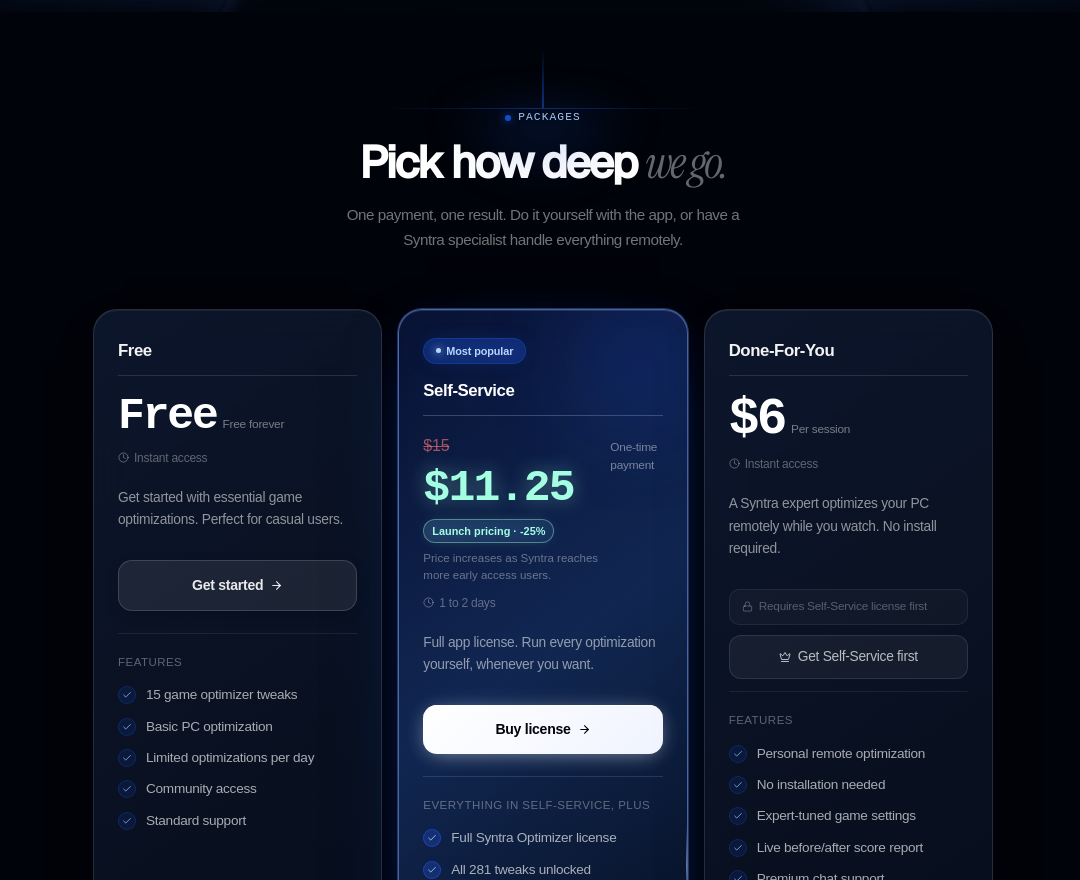
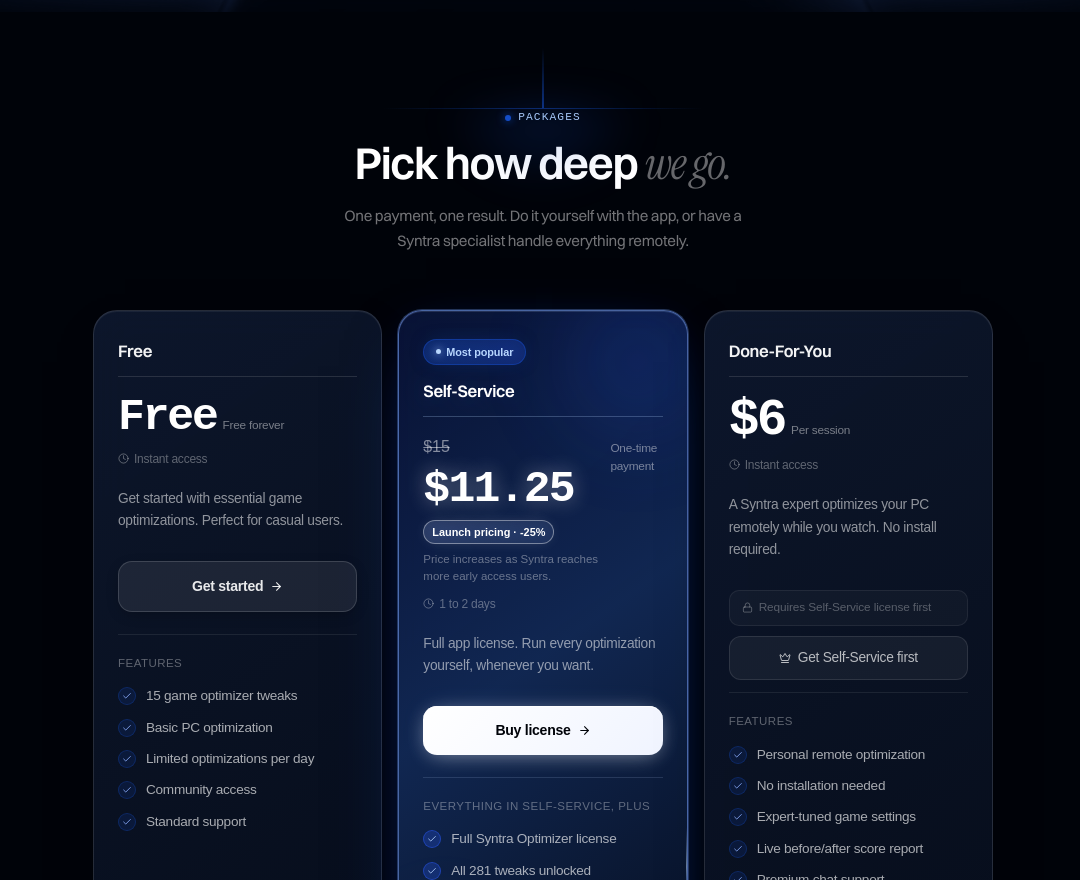
Before and after one commit to syntraoptimizer-coder/Syntra-Optimizer-Website-Official, a Next.js app: page / in a window 1280 px wide. Shown: the part 11120-12000 px from the top of the page, without its empty margins (97-1177 px from the left). Built offline with nearby package versions, Linux system fonts and the light colour scheme; no server answers; the database is empty.

Commit message:
Polish pricing and checkout typography

```diff
--- a/app/globals.css
+++ b/app/globals.css
@@ -111,7 +111,7 @@
     -webkit-font-smoothing: antialiased;
     -moz-osx-font-smoothing: grayscale;
     overflow-x: hidden;
-    letter-spacing: -0.02em;
+    letter-spacing: -0.01em;
     background-color: var(--bg-page);
     user-select: none;
     -webkit-user-select: none;
--- a/components/checkout/checkout.css
+++ b/components/checkout/checkout.css
@@ -52,10 +52,10 @@
 
 .checkout-heading h1 {
   margin: 0;
-  font-family: 'Geist', 'Switzer', sans-serif;
+  font-family: 'Switzer', var(--font-inter), ui-sans-serif, system-ui, sans-serif;
   font-size: clamp(2rem, 5vw, 2.8rem);
   font-weight: 600;
-  letter-spacing: -0.05em;
+  letter-spacing: -0.03em;
   color: #fff;
   text-shadow: 0 0 40px rgba(184,215,255,0.15);
 }
@@ -111,7 +111,7 @@
 .checkout-card__content { position: relative; z-index: 2; padding: 32px; }
 
 .checkout-card__summary { display: flex; align-items: center; justify-content: space-between; gap: 12px; padding-bottom: 20px; border-bottom: 1px solid rgba(255,255,255,0.1); }
-.checkout-card__summary-label { color: rgba(255,255,255,0.92); font: 600 0.88rem/1 'Geist', 'Switzer', sans-serif; letter-spacing: -0.03em; }
+.checkout-card__summary-label { color: rgba(255,255,255,0.92); font: 600 0.88rem/1 'Switzer', var(--font-inter), ui-sans-serif, system-ui, sans-serif; letter-spacing: -0.03em; }
 .checkout-card__summary-value { color: rgba(255,255,255,0.4); font-size: 0.7rem; text-align: right; }
 
 .checkout-card__topline,
@@ -143,7 +143,7 @@
   display: flex;
   align-items: center;
   justify-content: space-between;
-  gap: 20px;
+  gap: 16px;
   margin-top: 24px;
   padding: 22px;
   border: 1px solid rgba(255,255,255,0.12);
@@ -158,7 +158,7 @@
   transform: translateY(-2px);
 }
 
-.checkout-plan__identity > div:last-child { min-width: 0; }
+.checkout-plan__identity { display: flex; flex: 1; min-width: 0; align-items: center; gap: 14px; }
 
 .checkout-plan__icon {
   display: grid;
@@ -176,16 +176,16 @@
 
 .checkout-plan__kicker { display: block; margin-bottom: 5px; color: rgba(184,215,255,0.6); font: 500 0.62rem/1 ui-monospace, monospace; letter-spacing: 0.09em; text-transform: uppercase; }
 
-.checkout-plan h2 { overflow: hidden; margin: 0; color: rgba(255,255,255,0.92); font-family: 'Geist', 'Switzer', sans-serif; font-size: 1.05rem; font-weight: 600; letter-spacing: -0.04em; text-overflow: ellipsis; white-space: nowrap; }
-.checkout-plan p { margin: 5px 0 0; color: rgba(255,255,255,0.35); font-size: 0.72rem; letter-spacing: -0.02em; }
+.checkout-plan h2 { overflow: hidden; margin: 0; color: rgba(255,255,255,0.92); font-family: 'Switzer', var(--font-inter), ui-sans-serif, system-ui, sans-serif; font-size: 1.05rem; font-weight: 600; letter-spacing: -0.03em; text-overflow: ellipsis; white-space: nowrap; }
+.checkout-plan p { margin: 5px 0 0; color: rgba(255,255,255,0.35); font-size: 0.72rem; letter-spacing: -0.01em; }
 
-.checkout-plan__price { flex: 0 0 auto; min-width: 0; text-align: right; }
+.checkout-plan__price { flex: none; text-align: right; }
+.checkout-plan__price { flex: none; text-align: right; }
 .checkout-plan__price > span { color: #fff; font: 700 2.4rem/1 ui-monospace, monospace; letter-spacing: -0.06em; text-shadow: 0 0 30px rgba(184,215,255,0.2); }
 .checkout-plan__price .sn-launch-price { align-items: flex-end; }
-.checkout-plan__price .sn-launch-price-row { display: flex; align-items: center; justify-content: flex-end; gap: 8px; flex-wrap: wrap; }
-.checkout-plan__price .sn-launch-price-current { position: relative; z-index: 1; white-space: nowrap; }
-.checkout-plan__price .sn-launch-price-badge { position: relative; z-index: 2; white-space: nowrap; }
-.checkout-plan__price .sn-launch-price-current { font-size: 2.4rem; }
+.checkout-plan__price .sn-launch-price-current { font-size: 2.4rem; color: #fff; }
+.checkout-plan__price .sn-launch-price-old { color: rgba(255,255,255,0.5); }
+.checkout-plan__price .sn-launch-price-badge { color: #fff; border-color: rgba(255,255,255,0.4); background: linear-gradient(135deg, rgba(255,255,255,0.12) 0%, rgba(200,200,200,0.08) 100%); }
 
 .checkout-description { margin: 20px 0 0; color: rgba(255,255,255,0.5); font-size: 0.86rem; line-height: 1.75; letter-spacing: -0.02em; }
 
@@ -200,7 +200,7 @@
 .checkout-benefit-icon { display: grid; width: 20px; height: 20px; flex: none; margin-top: 1px; place-items: center; border: 1px solid rgba(164,255,226,0.4); border-radius: 7px; color: #a4ffe2; background: linear-gradient(145deg, rgba(164,255,226,0.12) 0%, rgba(100,200,180,0.06) 100%); box-shadow: 0 0 12px -5px rgba(164,255,226,0.35); }
 
 .checkout-total { display: flex; align-items: center; justify-content: space-between; gap: 12px; margin-top: 24px; padding: 18px 20px; border: 1px solid rgba(184,215,255,0.25); border-radius: 16px; background: linear-gradient(145deg, rgba(20,77,199,0.18) 0%, rgba(42,91,255,0.1) 100%); color: rgba(255,255,255,0.55); font: 500 0.74rem/1 ui-monospace, monospace; text-transform: uppercase; letter-spacing: .06em; box-shadow: inset 0 1px 0 rgba(255,255,255,0.12), 0 0 25px -10px rgba(20,77,199,0.35); }
-.checkout-total strong { color: #fff; font: 700 1.25rem/1 'Geist', 'Switzer', sans-serif; letter-spacing: -.04em; text-transform: none; text-shadow: 0 0 25px rgba(184,215,255,0.35); }
+.checkout-total strong { color: #fff; font: 700 1.25rem/1 'Switzer', var(--font-inter), ui-sans-serif, system-ui, sans-serif; letter-spacing: -.03em; text-transform: none; text-shadow: 0 0 25px rgba(184,215,255,0.35); }
 .checkout-total .sn-launch-price { display: flex; align-items: center; }
 .checkout-total .sn-launch-price-note, .checkout-total .sn-launch-price-badge, .checkout-total .sn-launch-price-old { display: none; }
 .checkout-total .sn-launch-price-current { font-size: 1.15rem; }
@@ -220,8 +220,8 @@
   border-radius: 14px;
   box-shadow: rgba(255,255,255,0.9) 0px 1px 0px inset, 0 0 0 1px rgba(0,0,0,0.06), 0 8px 32px -6px rgba(255,255,255,0.5), 0 0 30px -10px rgba(184,215,255,0.2);
   cursor: pointer;
-  font: 600 0.92rem/1 'Geist', 'Switzer', sans-serif;
-  letter-spacing: -0.03em;
+  font: 600 0.92rem/1 'Switzer', var(--font-inter), ui-sans-serif, system-ui, sans-serif;
+  letter-spacing: -0.02em;
   transition: transform 0.2s, filter 0.2s, box-shadow 0.2s;
 }
 .checkout-submit:hover:not(:disabled) { transform: translateY(-2px); filter: brightness(1.05); box-shadow: rgba(255,255,255,0.9) 0px 1px 0px inset, 0 0 0 1px rgba(0,0,0,0.06), 0 12px 40px -6px rgba(255,255,255,0.6), 0 0 40px -10px rgba(184,215,255,0.3); }
@@ -231,7 +231,7 @@
 .checkout-trust { justify-content: center; gap: 7px; margin-top: 14px; color: rgba(255,255,255,0.24); font-size: 0.68rem; line-height: 1.45; text-align: center; }
 .checkout-trust svg { flex: none; color: rgba(164,255,226,0.55); }
 
-.checkout-back { display: inline-flex; align-items: center; gap: 7px; margin: 20px auto 0; border: 0; color: rgba(255,255,255,0.28); background: transparent; cursor: pointer; font: 400 0.78rem/1 'Geist', 'Switzer', sans-serif; letter-spacing: -0.02em; transition: color 0.15s, transform 0.15s; }
+.checkout-back { display: inline-flex; align-items: center; gap: 7px; margin: 20px auto 0; border: 0; color: rgba(255,255,255,0.28); background: transparent; cursor: pointer; font: 400 0.78rem/1 'Switzer', var(--font-inter), ui-sans-serif, system-ui, sans-serif; letter-spacing: -0.01em; transition: color 0.15s, transform 0.15s; }
 .checkout-back:hover { color: rgba(255,255,255,0.75); transform: translateX(-3px); }
 
 @media (max-width: 560px) {
@@ -243,7 +243,6 @@
   .checkout-card__topline { flex-direction: column; align-items: flex-start; gap: 8px; }
   .checkout-plan { flex-direction: column; align-items: flex-start; gap: 16px; }
   .checkout-plan__price { width: 100%; text-align: left; }
-  .checkout-plan__price .sn-launch-price-row { justify-content: flex-start; }
   .checkout-plan__price .sn-launch-price { align-items: flex-start; }
   .checkout-benefits { grid-template-columns: 1fr; }
 }
--- a/components/site/launch-price.css
+++ b/components/site/launch-price.css
@@ -14,19 +14,19 @@
 }
 
 .sn-launch-price-old {
-  color: rgba(255, 120, 120, 0.62);
+  color: rgba(255, 255, 255, 0.5);
   font-size: 0.86em;
   text-decoration: line-through;
   text-decoration-thickness: 1px;
 }
 
 .sn-launch-price-current {
-  color: #a4ffe2;
+  color: #ffffff;
   font-family: ui-monospace, monospace;
   font-size: 1.35em;
   font-weight: 700;
   letter-spacing: -0.04em;
-  text-shadow: 0 0 20px rgba(164, 255, 226, 0.4);
+  text-shadow: 0 0 20px rgba(255, 255, 255, 0.4);
 }
 
 .sn-launch-price-badge {
@@ -34,15 +34,15 @@
   align-items: center;
   min-height: 22px;
   padding: 3px 8px;
-  border: 1px solid rgba(164, 255, 226, 0.4);
+  border: 1px solid rgba(255, 255, 255, 0.4);
   border-radius: 999px;
-  background: linear-gradient(135deg, rgba(164, 255, 226, 0.12) 0%, rgba(100, 200, 180, 0.08) 100%);
-  color: #a4ffe2;
+  background: linear-gradient(135deg, rgba(255, 255, 255, 0.12) 0%, rgba(200, 200, 200, 0.08) 100%);
+  color: #ffffff;
   font-size: 0.68rem;
   font-weight: 600;
   letter-spacing: 0;
   white-space: nowrap;
-  box-shadow: 0 0 15px -6px rgba(164, 255, 226, 0.3);
+  box-shadow: 0 0 15px -6px rgba(255, 255, 255, 0.3);
   backdrop-filter: blur(8px);
   -webkit-backdrop-filter: blur(8px);
 }
--- a/components/site/pricing.tsx
+++ b/components/site/pricing.tsx
@@ -242,9 +242,9 @@ export function Pricing({ initialPricing }: { initialPricing?: PublicLaunchPrici
             Packages
           </p>
           <h2 style={{
-            fontFamily: "'Geist', 'Switzer', sans-serif",
+            fontFamily: "'Switzer', var(--font-inter), ui-sans-serif, system-ui, sans-serif",
             fontSize: 'clamp(1.8rem, 3.5vw, 2.8rem)',
-            fontWeight: 600, letterSpacing: '-0.05em',
+            fontWeight: 600, letterSpacing: '-0.03em',
             lineHeight: 1.1, color: '#fff', margin: '0 0 14px',
           }}>
             Pick how deep{' '}
@@ -258,7 +258,8 @@ export function Pricing({ initialPricing }: { initialPricing?: PublicLaunchPrici
           <p style={{
             fontSize: '0.95rem', color: 'rgba(255,255,255,0.45)',
             lineHeight: 1.65, maxWidth: '50ch', marginInline: 'auto',
-            letterSpacing: '-0.03em',
+            letterSpacing: '-0.02em',
+            fontFamily: "'Switzer', var(--font-inter), ui-sans-serif, system-ui, sans-serif",
           }}>
             One payment, one result. Do it yourself with the app, or have a Syntra specialist handle everything remotely.
           </p>
@@ -377,7 +378,8 @@ export function Pricing({ initialPricing }: { initialPricing?: PublicLaunchPrici
                     <h3 style={{
                       fontSize: '1.05rem', fontWeight: 600,
                       color: plan.featured ? '#fff' : 'rgba(255,255,255,0.95)',
-                      letterSpacing: '-0.025em', margin: 0,
+                      letterSpacing: '-0.02em', margin: 0,
+                      fontFamily: "'Switzer', var(--font-inter), ui-sans-serif, system-ui, sans-serif",
                       textShadow: plan.featured ? '0 0 30px rgba(184,215,255,0.3)' : 'none',
                     }}>{plan.name}</h3>
                   </div>
@@ -544,22 +546,26 @@ export function Pricing({ initialPricing }: { initialPricing?: PublicLaunchPrici
                   padding: '14px 16px', textAlign: 'left',
                   color: 'rgba(255,255,255,0.4)', fontWeight: 600,
                   letterSpacing: '-0.02em',
+                  fontFamily: "'Switzer', var(--font-inter), ui-sans-serif, system-ui, sans-serif",
                 }}>Feature</th>
                 <th style={{
                   padding: '14px 16px', textAlign: 'center',
                   color: 'rgba(255,255,255,0.35)', fontWeight: 600,
                   fontSize: '0.78rem', letterSpacing: '-0.02em',
+                  fontFamily: "'Switzer', var(--font-inter), ui-sans-serif, system-ui, sans-serif",
                 }}>Free</th>
                 <th style={{
                   padding: '14px 16px', textAlign: 'center',
                   color: 'rgba(255,255,255,0.35)', fontWeight: 600,
                   fontSize: '0.78rem', letterSpacing: '-0.02em',
+                  fontFamily: "'Switzer', var(--font-inter), ui-sans-serif, system-ui, sans-serif",
                 }}>Self-Service</th>
                 <th style={{
                   padding: '14px 16px', textAlign: 'center',
                   color: '#b8d7ff', fontWeight: 600,
                   fontSize: '0.78rem', letterSpacing: '-0.02em',
                   textShadow: '0 0 15px rgba(184,215,255,0.3)',
+                  fontFamily: "'Switzer', var(--font-inter), ui-sans-serif, system-ui, sans-serif",
                 }}>Done-For-You</th>
               </tr>
             </thead>
```
